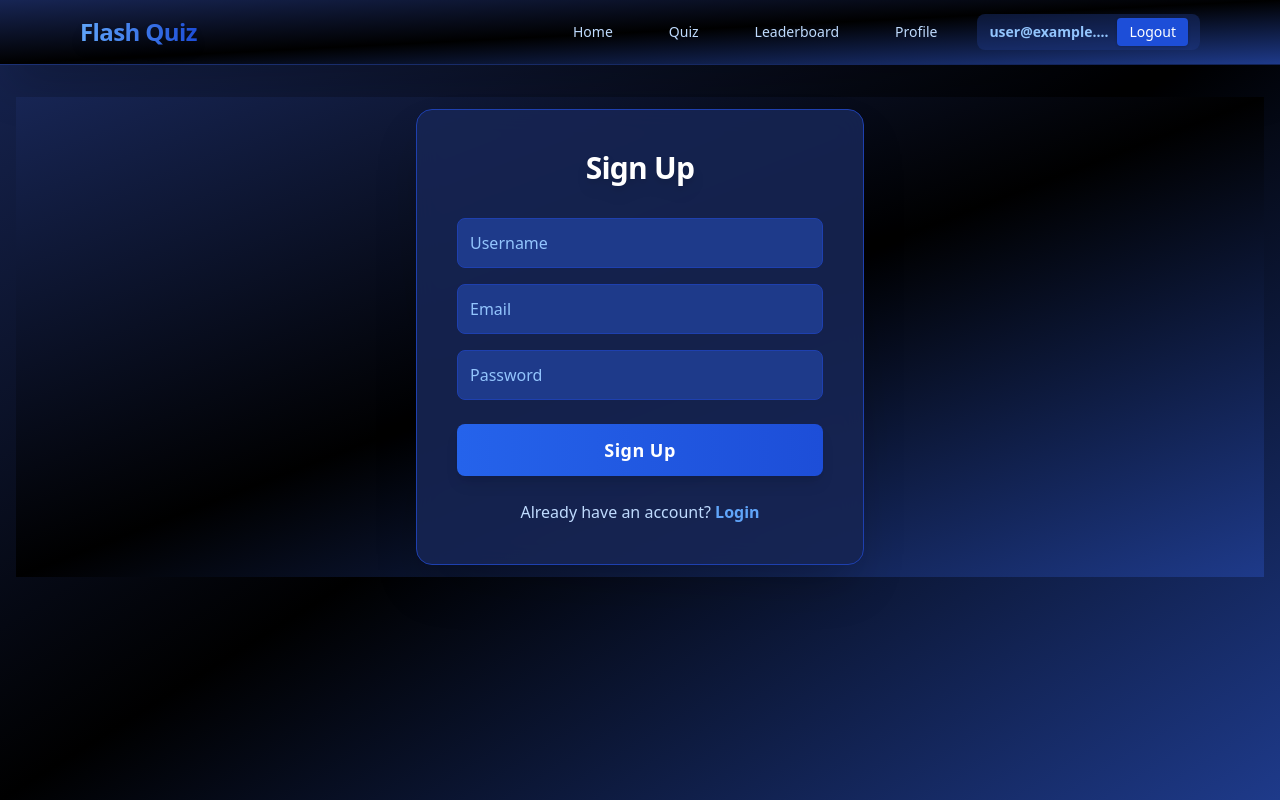
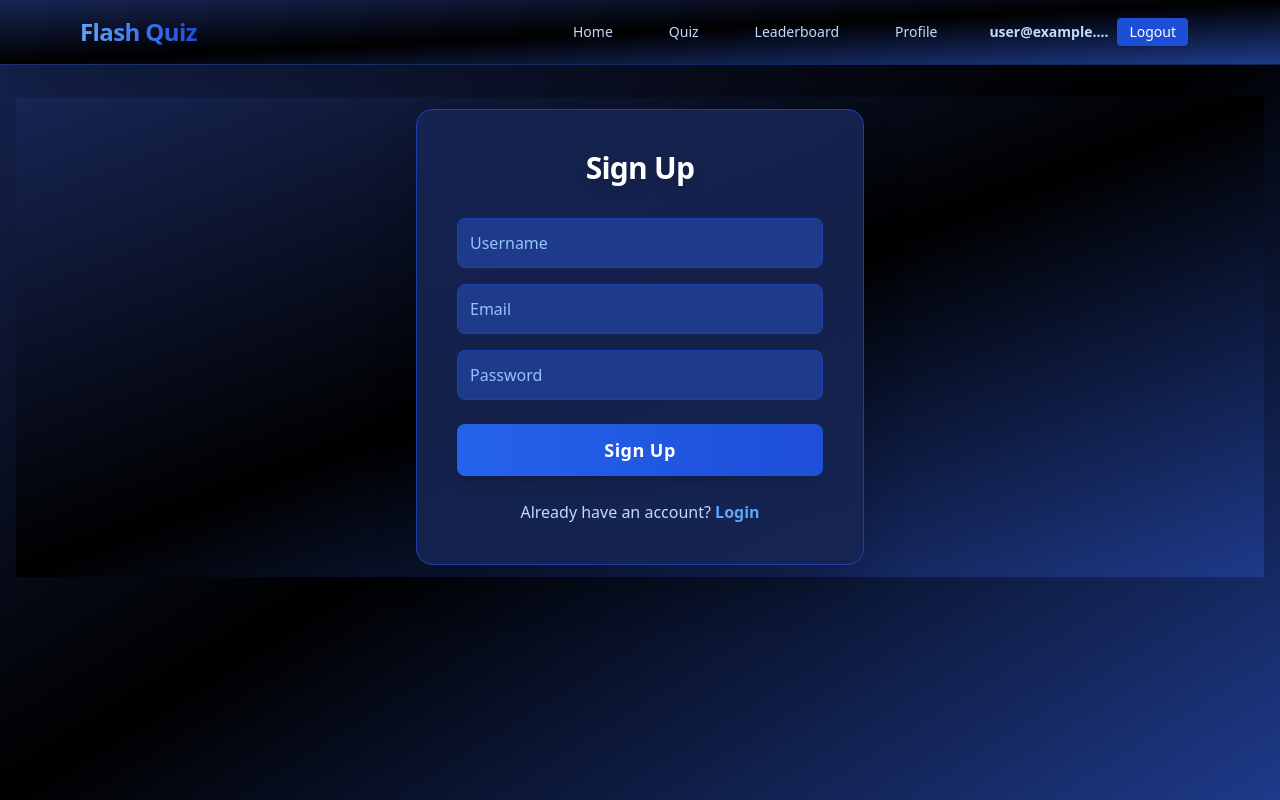
Before and after one commit to Harsh-sh7/Capstone2.0, a React (Vite) app: page /signup in a window 1280 px wide. Built offline with nearby package versions, Linux system fonts and the light colour scheme; no server answers; the database is empty; sample sign-in values are in the browser's storage.

Commit message:
Solved Username display Issue

```diff
--- a/src/components/Navbar.jsx
+++ b/src/components/Navbar.jsx
@@ -27,9 +27,9 @@ const Navbar = () => {
             <Link to="/leaderboard" className="text-blue-200 hover:text-blue-400 px-4 py-2 rounded-lg text-sm font-medium transition-all duration-300 hover:bg-blue-900/30">Leaderboard</Link>
             <Link to="/profile" className="text-blue-200 hover:text-blue-400 px-4 py-2 rounded-lg text-sm font-medium transition-all duration-300 hover:bg-blue-900/30">Profile</Link>
             {user ? (
-              <div className="flex items-center space-x-2 bg-blue-900/40 px-3 py-1 rounded-lg">
-                <span className="text-blue-300 text-sm font-semibold truncate max-w-[120px]" title={username || user.email}>
-                  {username ? `@${username}` : user.email}
+              <div className="flex items-center space-x-2 px-3 py-1 rounded-lg">
+                <span className="text-blue-200 text-sm font-semibold truncate max-w-[120px]" title={username || user.email}>
+                  {username ? `Hey! ${username}` : user.email}
                 </span>
                 <button onClick={logout} className="ml-2 bg-blue-700 hover:bg-blue-800 text-white px-3 py-1 rounded text-sm font-medium transition shadow">Logout</button>
               </div>
@@ -59,7 +59,7 @@ const Navbar = () => {
             {user ? (
               <div className="flex items-center space-x-2 bg-blue-900/40 px-3 py-2 rounded-lg mt-2">
                 <span className="text-blue-300 text-sm font-semibold truncate max-w-[120px]" title={username || user.email}>
-                  {username ? `@${username}` : user.email}
+                  {username ? `Hey! ${username}` : user.email}
                 </span>
                 <button onClick={() => { logout(); handleMenuClose(); }} className="ml-2 bg-blue-700 hover:bg-blue-800 text-white px-3 py-1 rounded text-sm font-medium transition shadow">Logout</button>
               </div>
--- a/src/context/AuthContext.jsx
+++ b/src/context/AuthContext.jsx
@@ -32,7 +32,7 @@ export function AuthProvider({ children }) {
   const logout = () => signOut(auth);
 
   return (
-    <AuthContext.Provider value={{ user, username, logout, loading }}>
+    <AuthContext.Provider value={{ user, username, logout, loading, setUsername }}>
       {children}
     </AuthContext.Provider>
   );
--- a/src/pages/Signup.jsx
+++ b/src/pages/Signup.jsx
@@ -11,7 +11,7 @@ export default function Signup() {
   const [username, setUsername] = useState("");
   const [error, setError] = useState("");
   const navigate = useNavigate();
-  const { user, loading } = useAuth();
+  const { user, loading, setUsername: setAuthUsername } = useAuth();
 
   const handleSignup = async (e) => {
     e.preventDefault();
@@ -21,6 +21,7 @@ export default function Signup() {
       const createdUser = userCredential.user;
       // Save username to Firestore
       await setDoc(doc(db, "users", createdUser.uid), { username, email });
+      setAuthUsername(username);
       navigate("/");
     } catch (err) {
       setError(err.message);
```
